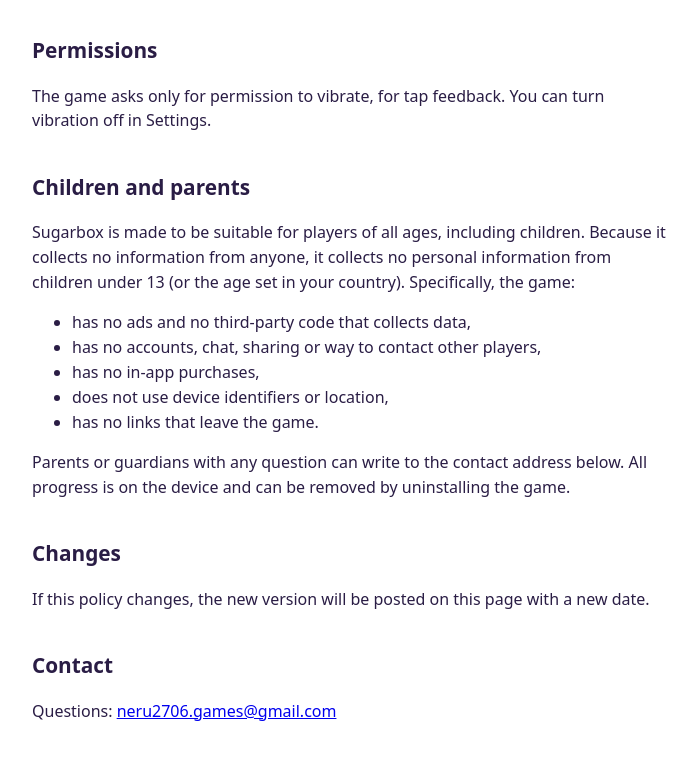
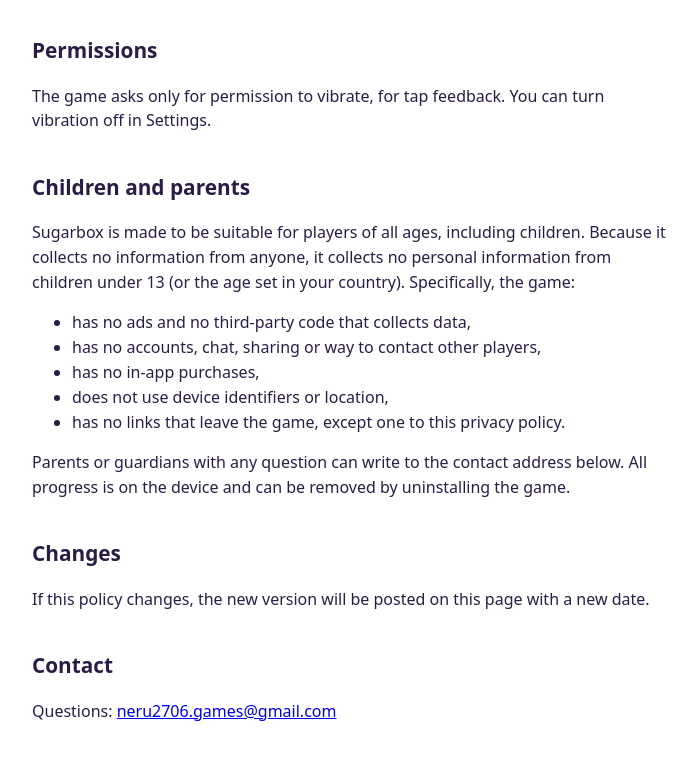
Before and after one commit to DSid444/sugarbox-privacy, a plain HTML site: page index.html in a window 1280 px wide. Shown: the part 541-1300 px from the top of the page, without its empty margins (288-985 px from the left). Drawn offline with Linux system fonts and the light colour scheme.

Commit message:
Update index.html

```diff
--- a/index.html
+++ b/index.html
@@ -40,7 +40,7 @@ age set in your country). Specifically, the game:</p>
   <li>has no accounts, chat, sharing or way to contact other players,</li>
   <li>has no in-app purchases,</li>
   <li>does not use device identifiers or location,</li>
-  <li>has no links that leave the game.</li>
+  <li>has no links that leave the game, except one to this privacy policy.</li>
 </ul>
 <p>Parents or guardians with any question can write to the contact address below. All
 progress is on the device and can be removed by uninstalling the game.</p>
```
